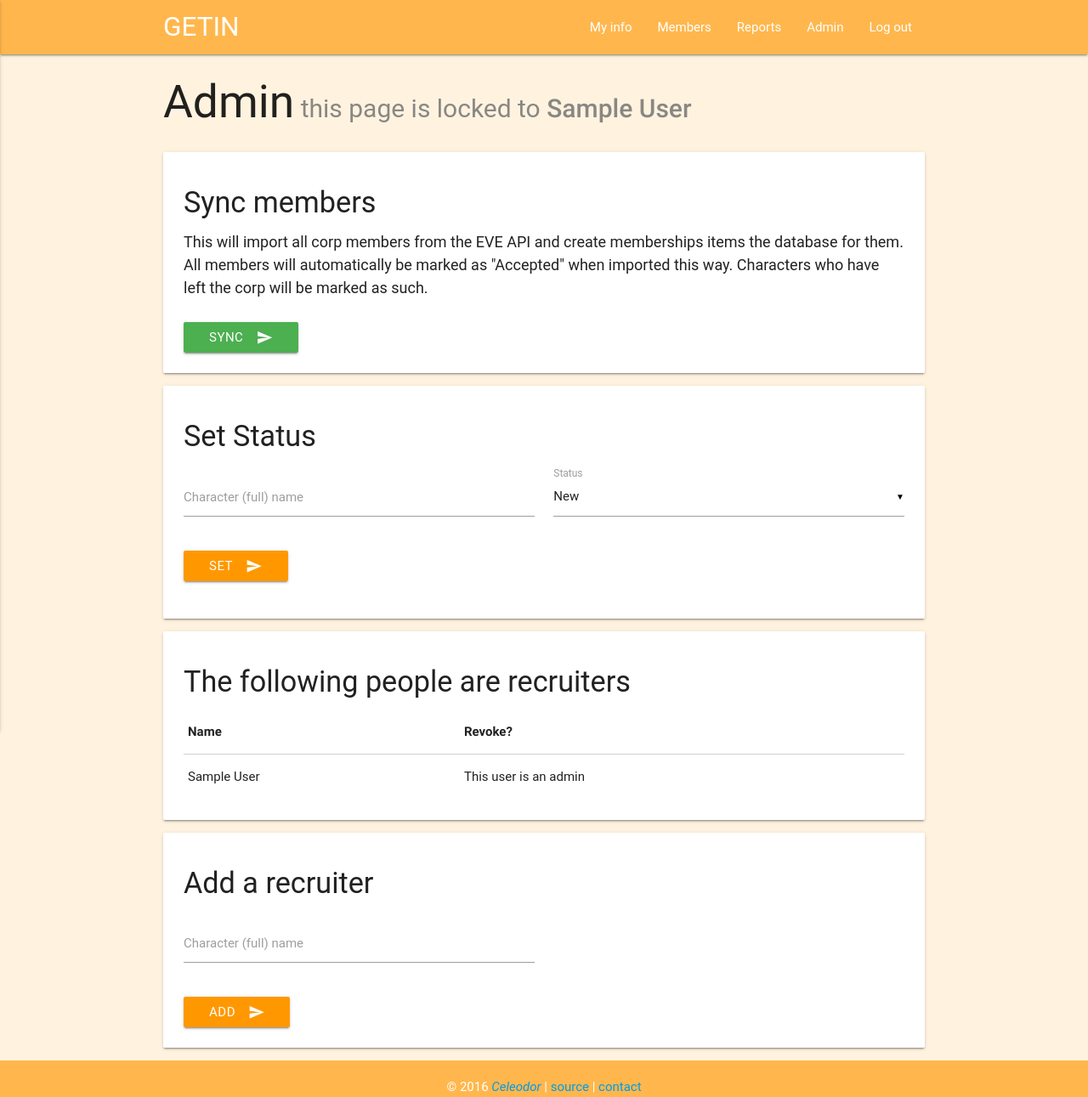
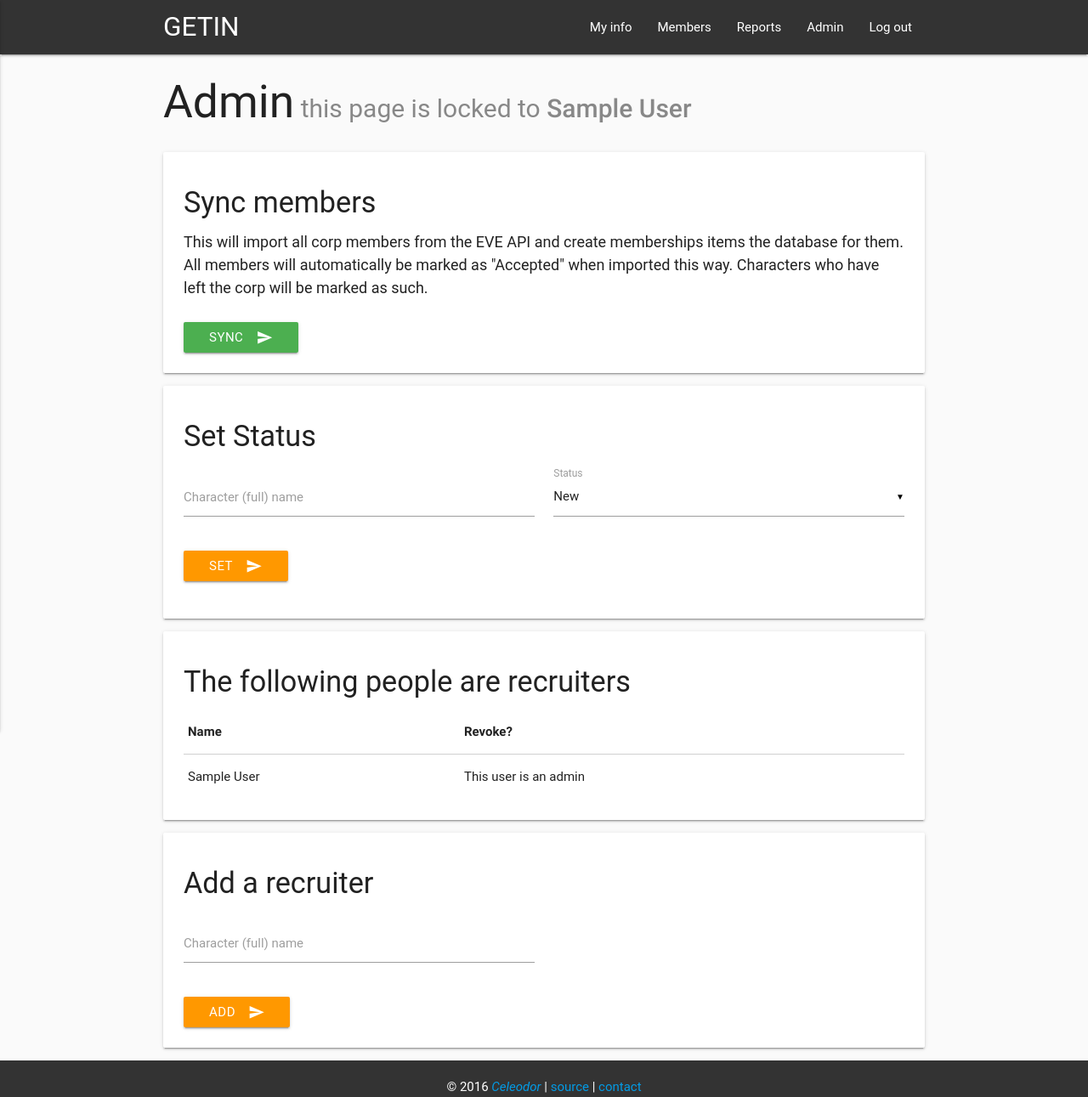
Before and after one commit to Celeo/GETIN-Auth, a Flask app: page /admin in a window 1280 px wide. Shown: the whole page at 85% size. Run offline with Flask 2, Linux system fonts and the light colour scheme; a user stored in the database is signed in; tables that the repository leaves empty hold one stand-in row (values such as "Sample post"); parts of the project's set-up code (start-up, migrations or seed data) failed here and were passed over; some libraries are stand-ins or nearby versions; some web fonts are replaced.

Commit message:
Change color scheme

```diff
--- a/hr/static/css/global.css
+++ b/hr/static/css/global.css
@@ -2,6 +2,14 @@ body {
     display: flex;
     min-height: 100vh;
     flex-direction: column;
+}
+.nav-wrapper {
+    background-color: #333;
+    color: white;
+}
+footer.page-footer {
+    background-color: #333;
+    color: white;
 }
 main {
     flex: 1 0 auto;
--- a/hr/templates/base.html
+++ b/hr/templates/base.html
@@ -24,11 +24,11 @@
     </script>
     {% block head %}{% endblock head %}
 </head>
-<body class="orange lighten-5">
+<body class="grey lighten-5">
 
 <header>
     <nav>
-        <div class="nav-wrapper orange lighten-2">
+        <div class="nav-wrapper">
             <div class="container">
                 <a class="brand-logo">GETIN</a>
                 <a href="#" data-activates="mobile-demo" class="button-collapse"><i class="material-icons">menu</i></a>
@@ -92,7 +92,7 @@
     </div>
 </main>
 
-<footer class="page-footer footer-copyright orange lighten-2">
+<footer class="page-footer footer-copyright">
     <div class="container center-align">
         &copy; 2016 <a href="https://celeodor.com"><i>Celeodor</i></a> |
         <a href="https://git.celeodor.com/Celeo/GETIN-HR">source</a> |
```
